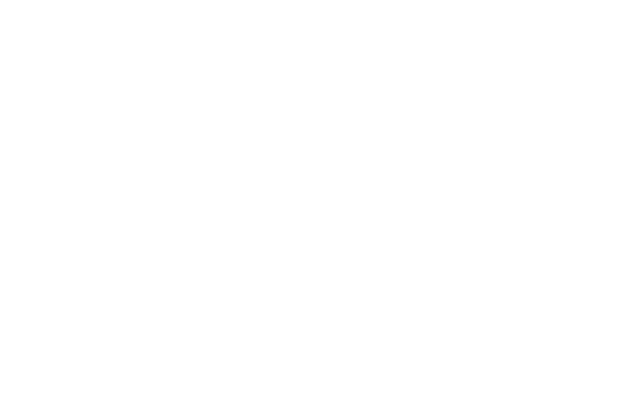
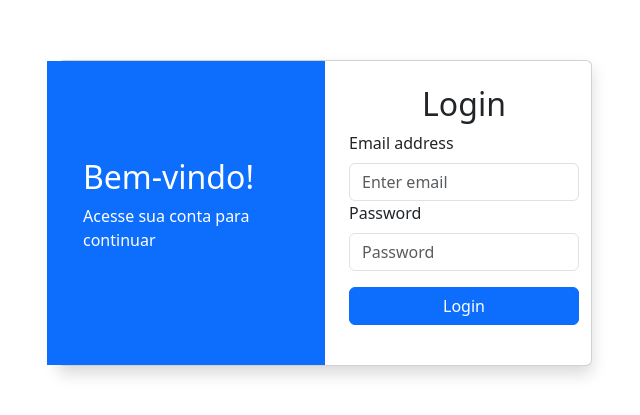
Before and after one commit to joaovlara/react-scss-bootstrap-router, a React (Create React App) app: page / in a window 1280 px wide. Shown: the part 187-602 px from the top of the page, without its empty margins (315-955 px from the left). Built offline with nearby package versions, Linux system fonts and the light colour scheme.

Commit message:
Create login page

```diff
--- a/src/App.js
+++ b/src/App.js
@@ -1,14 +1,15 @@
 import React from "react";
+import { Routes, Route, Navigate } from "react-router-dom";
 
+import SingIn from "./pages/Auth/SingIn/Index";
 import "./index.scss"
-
 
 function App() {
   return (
     <div className="App">
+      <SingIn />
 
     </div>
   );
 }
-
 export default App;
--- a/src/index.js
+++ b/src/index.js
@@ -1,12 +1,14 @@
 import React from 'react';
 import ReactDOM from 'react-dom/client';
+import { BrowserRouter } from "react-router-dom";
+
 import App from './App';
 
 import './index.scss';
 
 const root = ReactDOM.createRoot(document.getElementById('root'));
 root.render(
-  <React.StrictMode>
+  <BrowserRouter>
     <App />
-  </React.StrictMode>
+  </BrowserRouter>
 );
--- a/src/pages/Auth/SingIn/Index.jsx
+++ b/src/pages/Auth/SingIn/Index.jsx
@@ -0,0 +1,64 @@
+import React, { useState } from 'react';
+import { Link } from 'react-router-dom';
+import { Form, Container, Row, Col, Card } from 'react-bootstrap';
+
+const SingIn = () => {
+  const [email, setEmail] = useState('');
+  const [password, setPassword] = useState('');
+
+  const handleSubmit = (event) => {
+    event.preventDefault();
+    console.log('Email:', email);
+    console.log('Password:', password);
+  };
+
+  return (
+    <Container className="d-flex align-items-center justify-content-center min-vh-100">
+      <Row className="justify-content-center w-100">
+        <Col md="8" lg="6">
+          <Card className="shadow">
+            <Row>
+              <Col md="6" className="bg-primary text-white d-flex align-items-center justify-content-center">
+                <div className="p-4">
+                  <h2>Bem-vindo!</h2>
+                  <p>Acesse sua conta para continuar</p>
+                </div>
+              </Col>
+              <Col md="6" className="p-4">
+                <h2 className="text-center">Login</h2>
+                <Form onSubmit={handleSubmit}>
+                  <Form.Group controlId="formBasicEmail">
+                    <Form.Label>Email address</Form.Label>
+                    <Form.Control
+                      type="email"
+                      placeholder="Enter email"
+                      value={email}
+                      onChange={(e) => setEmail(e.target.value)}
+                    />
+                  </Form.Group>
+
+                  <Form.Group controlId="formBasicPassword">
+                    <Form.Label>Password</Form.Label>
+                    <Form.Control
+                      type="password"
+                      placeholder="Password"
+                      value={password}
+                      onChange={(e) => setPassword(e.target.value)}
+                    />
+                  </Form.Group>
+                  <Link
+                  to="/selectEnvironment"
+                  className="btn btn-primary my-3 w-100">
+                    Login
+                  </Link>
+                </Form>
+              </Col>
+            </Row>
+          </Card>
+        </Col>
+      </Row>
+    </Container>
+  );
+};
+
+export default SingIn;
```
